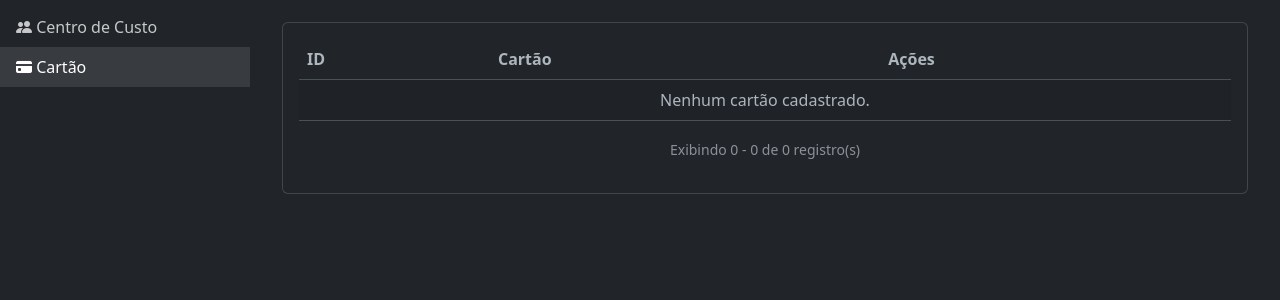
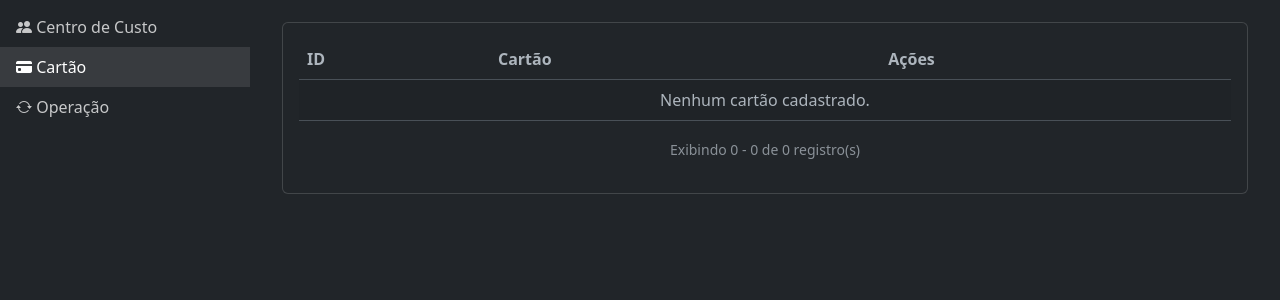
Before and after one commit to mateusdev08/sgf, a Django app: page /cartao/ in a window 1280 px wide. Shown: the part 184-484 px from the top of the page. Run offline with Django 5.2, Linux system fonts and the light colour scheme; data that the repository does not hold is empty.

Commit message:
Adicionando Operação na Sidebar

```diff
--- a/templates/base.html
+++ b/templates/base.html
@@ -162,6 +162,11 @@
                         <i class="bi bi-credit-card-fill"></i> Cartão
                     </a>
                 </li>
+                <li class="nav-item">
+                    <a class="nav-link {% if '/operacao/' in request.path %}active{% endif %}" href="{% url 'operacao:list' %}">
+                        <i class="bi bi-arrow-repeat"></i> Operação
+                    </a>
+                </li>
                 <!-- Adicione mais links do menu conforme necessário -->
             </ul>
         </div>
```
